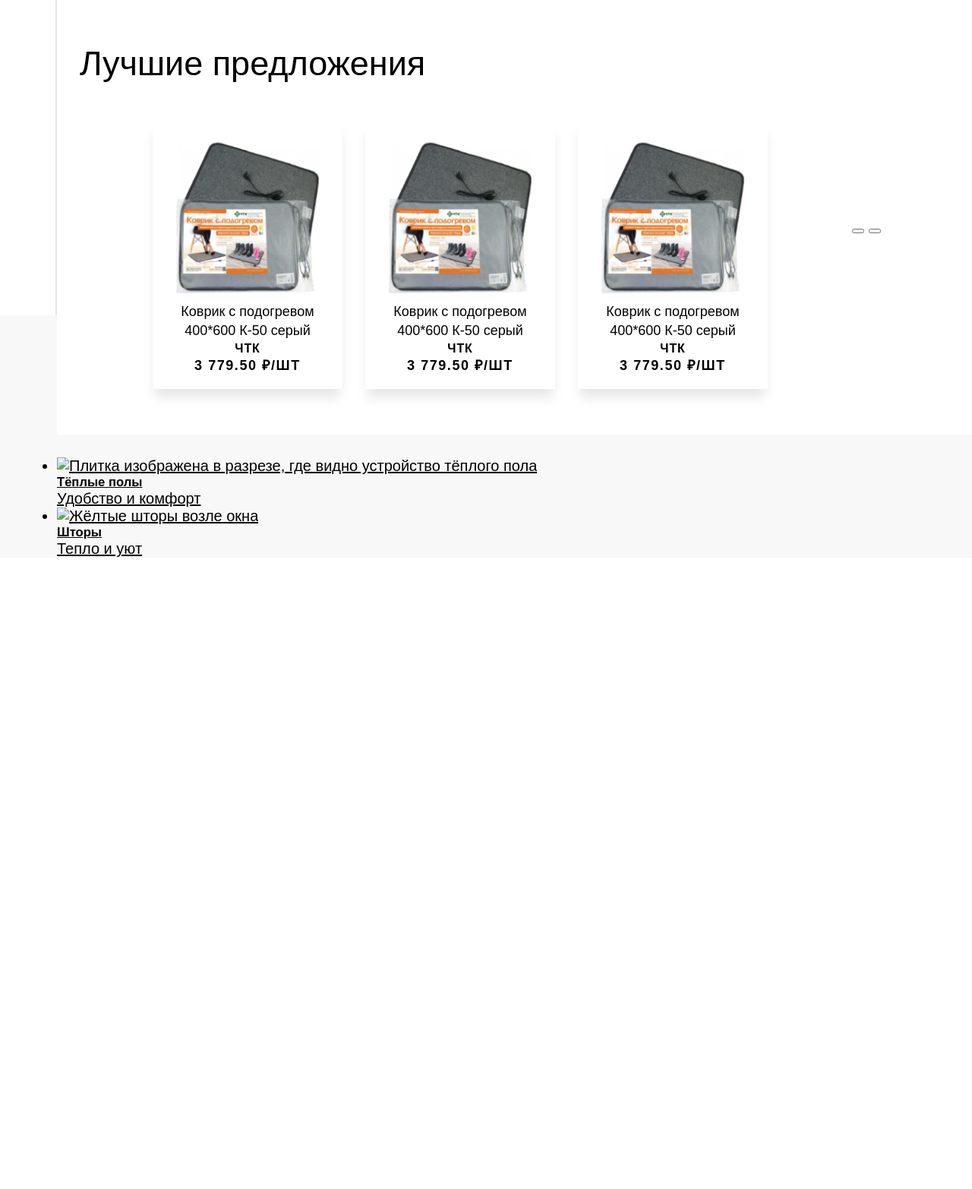
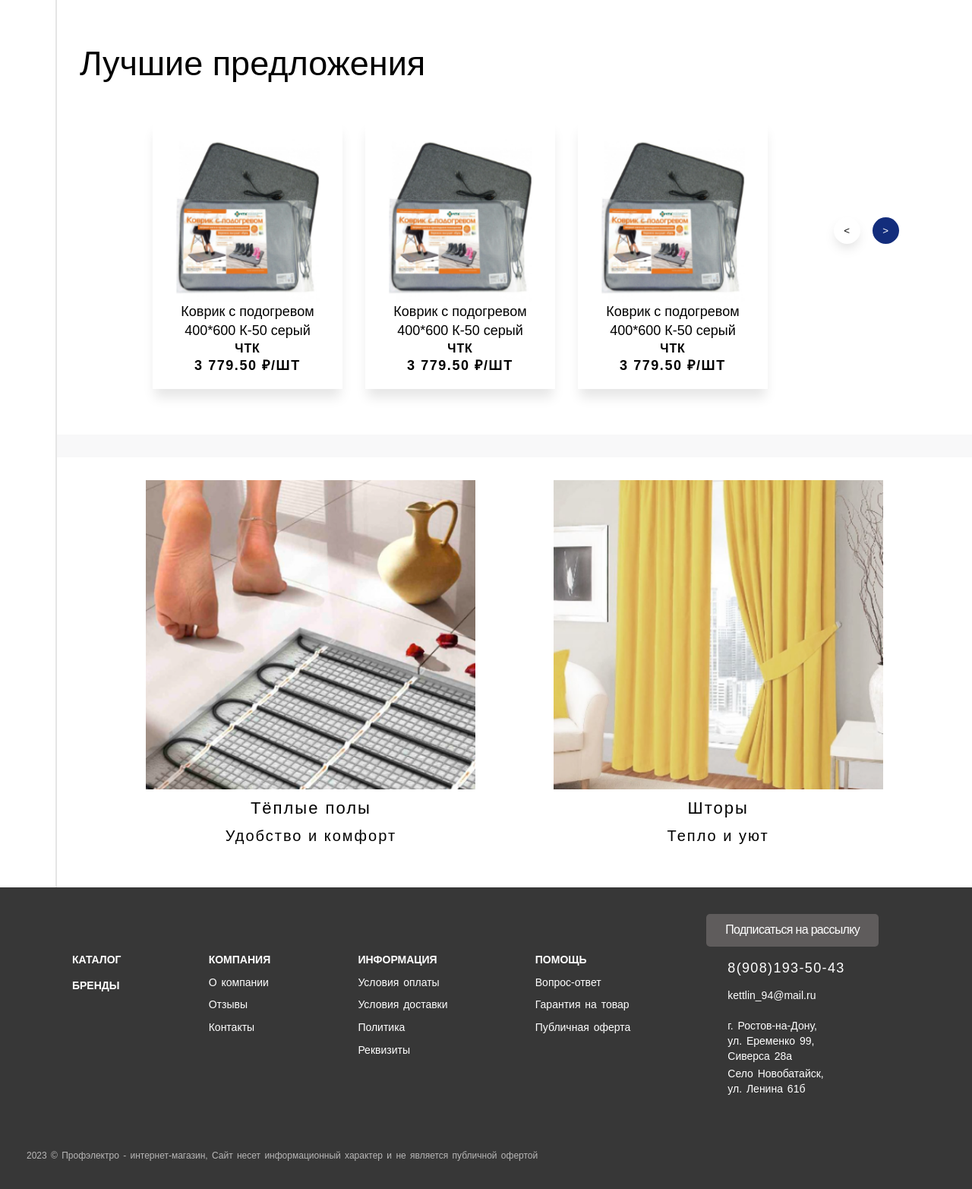
Before and after one commit to Hor4iK/DP_ProfelectroPHP, a PHP site: page / in a window 1280 px wide. Shown: the part 1293-2858 px from the top of the page at 76% size. Before the commit the page ends 2026 px from the top, so only its background shows below. Run offline with PHP 8.4, Linux system fonts and the light colour scheme.

Commit message:
Final site layout

```diff
--- a/index.html
+++ b/index.html
@@ -201,22 +201,22 @@
                     </li>
                 </ul>
                 <div class="offers__switches">
-                    <button class="offers__card-switch"></button>
-                    <button class="offers__card-switch"></button>
+                    <button class="offers__card-switch button-type__light"><</button>
+                    <button class="offers__card-switch button-type__color">></button>
                 </div>
             </div>
             <div class="content__big-cards">
                 <ul class="big-cards__list">
                     <li class="big-cards__list-item">
                         <a href="" class="big-cards__link">
-                            <img src="" alt="Плитка изображена в разрезе, где видно устройство тёплого пола" class="big-cards__image">
+                            <img src="/img/warm-floor.png" alt="Плитка изображена в разрезе, где видно устройство тёплого пола" class="big-cards__image">
                             <h5 class="big-cards__title">Тёплые полы</h5>
                             <span class="big-cards__description">Удобство и комфорт</span>
                         </a>
                     </li>
                     <li class="big-cards__list-item">
                         <a href="" class="big-cards__link">
-                            <img src="" alt="Жёлтые шторы возле окна" class="big-cards__image">
+                            <img src="/img/curtains.png" alt="Жёлтые шторы возле окна" class="big-cards__image">
                             <h5 class="big-cards__title">Шторы</h5>
                             <span class="big-cards__description">Тепло и уют</span>
                         </a>
@@ -225,61 +225,69 @@
             </div>
         </div>
     </section>
-    <!--
     <footer class="footer">
         <div class="footer__content">
-            <a href="" class="footer__content-link">каталог</a>
-        <a href="" class="footer__content-link">компания</a>
-        <a href="" class="footer__content-link">информация</a>
-        <a href="" class="footer__content-link">Помощь</a>
-        <button class="footer-button-subscribe">Подписаться на рассылку</button>
-        <a href="" class="footer__content-link">бренды</a>
-        <ul class="footer-list">
-            <li class="footer-list-item">
-                <a href="" class="footer__content-link">О компании</a></li>
-            <li class="footer-list-item">
-                <a href="" class="footer__content-link">Отзывы</a></li>
-            <li class="footer-list-item">
-                <a href="" class="footer__content-link">Контакты</a></li>
+            <div class="footer__content__list">
+                <ul class="footer__list footer__only-title">
+                    <a href="#" class="footer__content-link footer__title">каталог</a>
+                    <a href="#" class="footer__content-link footer__title">бренды</a>
                 </ul>
-        <ul class="footer-list">
-            <li class="footer-list-item">
-                <a href="" class="footer__content-link">Условия оплаты</a></li>
-            <li class="footer-list-item">
-                <a href="" class="footer__content-link">Условия доставки</a></li>
-            <li class="footer-list-item">
-                <a href="" class="footer__content-link">Политика</a></li>
-            <li class="footer-list-item">
-                <a href="" class="footer__content-link">Реквизиты</a></li>
+                <ul class="footer__list">
+                <li class="footer__list-item">
+                    <a href="#" class="footer__content-link footer__title">компания</a></li>
+                <li class="footer__list-item">
+                    <a href="#" class="footer__content-link">О компании</a></li>
+                <li class="footer__list-item">
+                    <a href="#" class="footer__content-link">Отзывы</a></li>
+                <li class="footer__list-item">
+                    <a href="#" class="footer__content-link">Контакты</a></li>
                 </ul>
-        <ul class="footer-list">
-            <li class="footer-list-item">
-                <a href="" class="footer__content-link">Вопрос-ответ</a></li>
-            <li class="footer-list-item">
-                <a href="" class="footer__content-link">Гарантия на товар</a></li>
-            <li class="footer-list-item">
-                <a href="" class="footer__content-link">Публичная оферта</a></li>
+                <ul class="footer__list">
+            <li class="footer__list-item">
+                <a href="#" class="footer__content-link footer__title">информация</a></li>
+            <li class="footer__list-item">
+                <a href="#" class="footer__content-link">Условия оплаты</a></li>
+            <li class="footer__list-item">
+                <a href="#" class="footer__content-link">Условия доставки</a></li>
+            <li class="footer__list-item">
+                <a href="#" class="footer__content-link">Политика</a></li>
+            <li class="footer__list-item">
+                <a href="#" class="footer__content-link">Реквизиты</a></li>
                 </ul>
+                <ul class="footer__list">
+            <li class="footer__list-item">
+                <a href="#" class="footer__content-link footer__title">Помощь</a></li>
+            <li class="footer__list-item">
+                <a href="#" class="footer__content-link">Вопрос-ответ</a></li>
+            <li class="footer__list-item">
+                <a href="#" class="footer__content-link">Гарантия на товар</a></li>
+            <li class="footer__list-item">
+                <a href="#" class="footer__content-link">Публичная оферта</a></li>
+                </ul>
+            </div>
             <ul class="footer__contact-list">
             <li class="footer__contact-list-item">
-                <a href="tel:+79081935043">8(908)193-50-43</a></li>
+                <button class="footer-button-subscribe">Подписаться на рассылку</button></li>
             <li class="footer__contact-list-item">
-                <a href="mailto:kettlin_94@mail.ru">kettlin_94@mail.ru</a></li>
+                <a class="footer__contact-link" href="tel:+79081935043">8(908)193-50-43</a></li>
+            <li class="footer__contact-list-item">
+                <a class="footer__contact-link" href="mailto:kettlin_94@mail.ru">kettlin_94@mail.ru</a></li>
             <li class="footer__contact-list-item">
                 <div class="contact__block-address">
                 <p>г. Ростов-на-Дону,</p>
                 <p>ул. Еременко 99,</p>
                 <p>Сиверса 28а</p>
                 </div></li>
-            <li class="footer__contact-list-item"><div class="contact__block-address">
+            <li class="footer__contact-list-item">
+                <div class="contact__block-address">
                 <p>Село Новобатайск,</p>
                 <p>ул. Ленина 61б</p>
                 </div></li>
             </ul>
         </div>
-        <div class="footer__offer">
+    </footer>
+    <div class="footer footer__offer">
         <p>2023 © Профэлектро - интернет-магазин, Сайт несет информационный характер и не является публичной офертой</p>
     </div>
-    </footer> -->
 </body>
 </html>
--- a/styles/style.css
+++ b/styles/style.css
@@ -82,7 +82,7 @@
 }
 
 .sidebar-menu {
-    position: relative;
+
 }
 
 .sidebar-menu:hover .sidebar-menu__block-static{
@@ -215,6 +215,7 @@
 
 .banner-view__list-item-title {
     margin-bottom: 60px;
+    max-width: 600px;
     font-size: 38px;
     font-style: normal;
     font-weight: 300;
@@ -309,13 +310,13 @@ box-shadow: 0px -150px 67px -75px rgba(0, 0, 0, 0.8) inset;
 .content__sidebar {
     writing-mode: vertical-lr;
     block-size: 75px;
-    inline-size: 100%;
     flex-shrink: 0;
     background-color: #fff;
     box-shadow: inset -2px 0px 0px 0px rgba(0,0,0,0.1);
 }
 
 .content__wrapper {
+    width: 100%;
     display: flex;
     flex-direction: column;
 }
@@ -433,9 +434,180 @@ box-shadow: 0px -150px 67px -75px rgba(0, 0, 0, 0.8) inset;
 .offers__switches {
     position: absolute;
     top: 50%;
-    right: 10%;
+    right: 8%;
+    display: flex;
+    gap: 16px;
 }
 
 .offers__card-switch {
+    width: 35px;
+    height: 35px;
+    display: flex;
+    align-items: center;
+    justify-content: center;
+    border: none;
+    border-radius: 50%;
+}
+
+.button-type__light {
+    background-color: #fff;
+    box-shadow: 0px 8px 17px -5px rgba(0,0,0,0.18);
+}
+
+.button-type__color {
+    color: #fff;
+    background-color: #132d7c;
+}
+
+.content__big-cards {
+    padding: 30px 15px;
+
+    background-color: #fff;
+}
+
+.big-cards__list {
+    display: flex;
+    justify-content: center;
+    flex-wrap: wrap;
+    gap: 8vw;
+    list-style: none;
+}
+
+.big-cards__list-item {
+    width: calc(50% - 12vw);
+}
+
+.big-cards__link {
+    display: flex;
+    flex-direction: column;
+    gap: 12px;
+    text-decoration: none;
+    text-align: center;
+}
+
+.big-cards__image {
+    width: 100%;
+    background-size: cover;
+    background-position: center center;
+    background-repeat: no-repeat;
+}
+
+.big-cards__title {
+    font-size: 22px;
+    font-weight: 500;
+    letter-spacing: 2px
+}
+
+.big-cards__description {
+    margin-bottom: 25px;
+    font-size: 20px;
+    font-weight: 200;
+    line-height: 1.18;
+    letter-spacing: 2px;
+}
+
+.footer {
+    padding: 35px;
+    background-color: #373737;
+    color: #fff;
+    font-size: 14px;
+    font-weight: 100;
+    line-height: 1.4;
+    word-spacing: 2px;
+}
+
+.footer__content {
+    display: flex;
+    gap: 10vw;
+    justify-content: center;
+    align-items: center;
+}
+
+.footer__content-link {
+    text-decoration: none;
+}
+
+.footer-button-subscribe {
+    position: relative;
+    left: -28px;
+    padding: 13px 25px;
+    margin-bottom: 18px;
+    background-color: #5f5c5c;
+    border-radius: 5px;
+    color: inherit;
+    font-size: 16px;
+    font-weight: 400;
+    line-height: 1.05;
+    letter-spacing: -0.675px;
+    border: none;
+}
+
+.footer__content__list {
+    display: flex;
+    gap: 9vw;
+    justify-content: space-around;
+}
+
+.footer__list {
+    display: flex;
+    flex-direction: column;
+    gap: 10px;
+    list-style: none;
+}
+
+.footer__list-item {
 
 }
+
+.footer__contact-list {
+    display: flex;
+    flex-direction: column;
+    list-style: none;
+}
+
+.footer__contact-list-item {
+
+}
+
+.footer__contact-link {
+    display: block;
+    color: inherit;
+    font-family: inherit;
+    font-size: inherit;
+    font-weight: inherit;
+    line-height: inherit;
+    text-decoration: none;
+}
+
+.footer__contact-link[href^="tel:"] {
+    font-size: 18px;
+    font-weight: 400;
+    line-height: 1.12;
+    letter-spacing: 1.35px;
+}
+
+.footer__contact-list-item.footer__contact-link[href^="mailto:"]{
+    margin-bottom: 15px;
+}
+
+.footer__contact-link[href^="mailto:"]{
+    margin: 17px 0;
+}
+
+.contact__block-address {
+    margin-top: 4px;
+}
+
+.footer__offer {
+    font-size: 12px;
+    color: rgba(255, 253, 253, 0.65);
+}
+
+.footer__title {
+    font-weight: 600;
+    text-transform: uppercase;
+}
+
+.footer__only-title {
+    gap: 14px;
+}
```
Also changed, not shown: img/banner2.jpg, img/curtains.png (added), img/warm-floor.png (added). Lines whose indentation alone changed are shown as unchanged.
